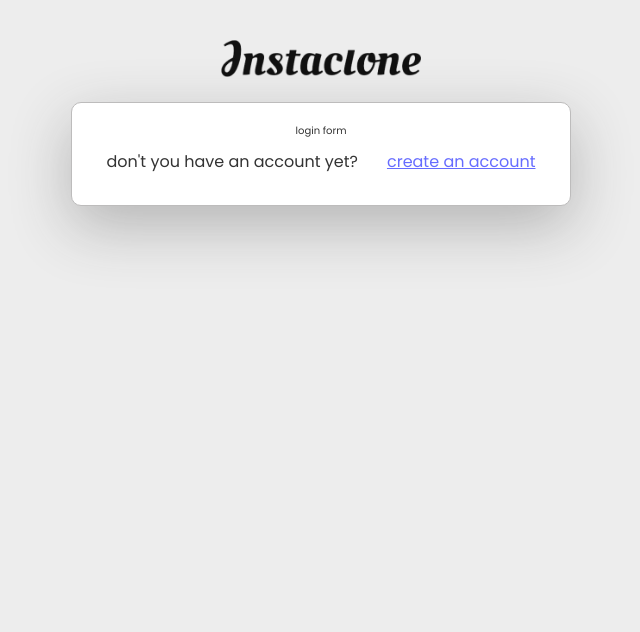
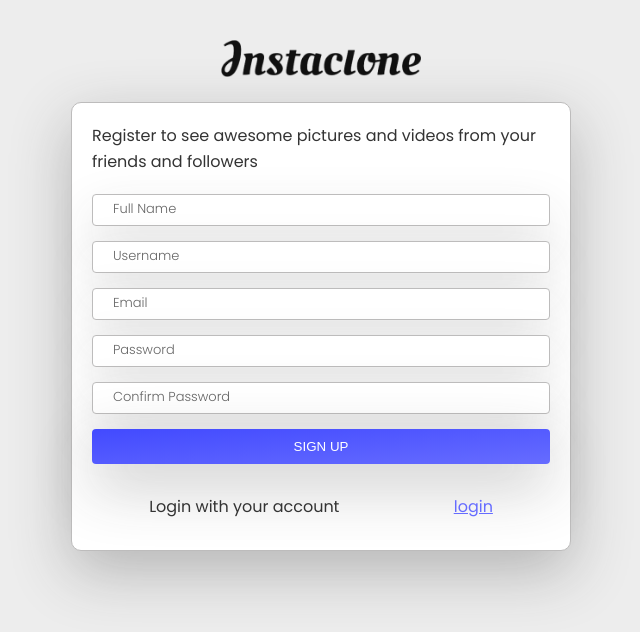
Before and after one commit to Ceci007/instaclone-client, a React (Create React App) app: page / in a window 1280 px wide. Shown: the top 632 px of the page, without its empty margins (319-959 px from the left). Built offline with nearby package versions, Linux system fonts and the light colour scheme.

Commit message:
Adding formik to handle the form state

```diff
--- a/package.json
+++ b/package.json
@@ -7,6 +7,7 @@
     "@testing-library/jest-dom": "^5.16.4",
     "@testing-library/react": "^12.1.4",
     "@testing-library/user-event": "^13.5.0",
+    "formik": "^2.2.9",
     "graphql": "^16.3.0",
     "node-sass": "^7.0.1",
     "react": "^18.0.0",
--- a/src/components/Auth/RegisterForm.js
+++ b/src/components/Auth/RegisterForm.js
@@ -1,25 +1,79 @@
-import React from 'react'
+import React from 'react';
+import { useFormik } from "formik";
 
 export default function RegisterForm(props) {
     const { setShowLogin } = props;
 
-    const onSubmit = () => {
-        console.log("form just sent");
-    }
+    const formik = useFormik({
+        initialValues: initialValues(),
+        validationSchema: null,
+        onSubmit: (formValues) => {
+            console.log("sent form!!!");
+            console.log(formValues);
+        }
+    });
 
     return (
         <>
             <h2 className="register-form-title">Register to see awesome pictures and videos from your friends and followers</h2>
-            <form className="form" onSubmit={onSubmit}>
-                <input className="form-input" type="text" name="name" placeholder="Full Name" />
-                <input className="form-input" type="text" name="username" placeholder="Username" />
-                <input className="form-input" type="text" name="email" placeholder="Email" />
-                <input className="form-input" type="password" name="password" placeholder="Password" />
-                <input className="form-input" type="password" name="confirmPassword" placeholder="Confirm Password" />
+            <form className="form" onSubmit={formik.handleSubmit}>
+                <input
+                    className="form-input"
+                    type="text"
+                    name="name"
+                    placeholder="Full Name"
+                    onChange={formik.handleChange}
+                    value={formik.values.name || ""}
+                />
+                <input
+                    className="form-input"
+                    type="text"
+                    name="username"
+                    placeholder="Username"
+                    onChange={formik.handleChange}
+                    value={formik.values.username || ""}
+                />
+                <input
+                    className="form-input"
+                    type="text"
+                    name="email"
+                    placeholder="Email"
+                    onChange={formik.handleChange}
+                    value={formik.values.email || ""}
+                />
+                <input
+                    className="form-input"
+                    type="password"
+                    name="password"
+                    placeholder="Password"
+                    onChange={formik.handleChange}
+                    value={formik.values.password || ""}
+                />
+                <input
+                    className="form-input"
+                    type="password"
+                    name="confirmPassword"
+                    placeholder="Confirm Password"
+                    onChange={formik.handleChange}
+                    value={formik.values.confirmPassword || ""}
+                />
                 <button type="submit" className="btn btn-submit">
                     Sign up
                 </button>
+                {/* <button type="button" onClick={formik.handleReset}>
+                      Reset
+                </button>*/}
             </form>
         </>
     )
 }
+
+function initialValues() {
+    return {
+        name: "",
+        username: "",
+        email: "",
+        password: "",
+        confirmPassword: ""
+    }
+}
--- a/src/pages/Auth/Auth.js
+++ b/src/pages/Auth/Auth.js
@@ -4,7 +4,7 @@ import LazyImage from '../../components/LazyImage/LazyImage';
 import logo from "../../assets/png/instaclone.png";
 
 export default function Auth() {
-    const [showLogin, setShowLogin] = useState(true);
+    const [showLogin, setShowLogin] = useState(false);
 
     return (
         <div className="container">
```
Also changed, not shown: 1 other file (tests, documents, lock files or other folders).
